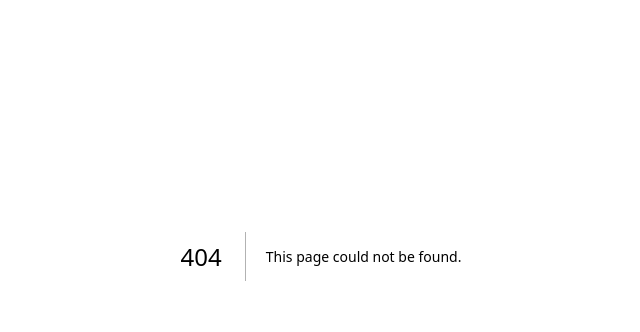
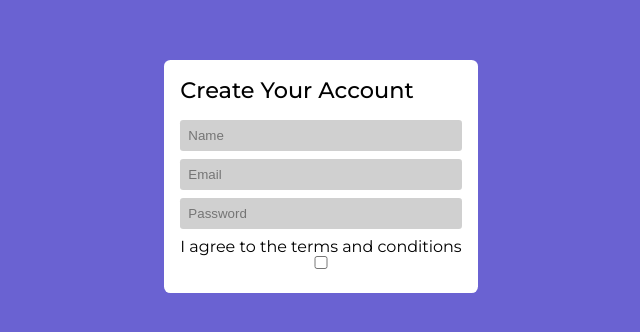
Before and after one commit to designbyheart/semos-javascript-academy, a Next.js app: page /auth/signup in a window 1280 px wide. Before the commit this address had no page. Shown: the part 144-476 px from the top of the page, without its empty margins (319-959 px from the left). Built offline with nearby package versions, Linux system fonts and the light colour scheme.

Commit message:
Added auth signup form

```diff
--- /dev/null
+++ b/next.config.js
@@ -0,0 +1,10 @@
+const path = require("path");
+
+/** @type {import('next').NextConfig} */
+const nextConfig = {
+  sassOptions: {
+    includePaths: [path.join(__dirname, "styles")],
+  },
+};
+
+module.exports = nextConfig;
--- a/next.config.mjs
+++ /dev/null
@@ -1,4 +0,0 @@
-/** @type {import('next').NextConfig} */
-const nextConfig = {};
-
-export default nextConfig;
--- a/package.json
+++ b/package.json
@@ -9,9 +9,11 @@
     "lint": "next lint"
   },
   "dependencies": {
+    "next": "14.1.0",
+    "path": "^0.12.7",
     "react": "^18",
     "react-dom": "^18",
-    "next": "14.1.0"
+    "sass": "^1.71.1"
   },
   "devDependencies": {
     "eslint": "^8",
--- /dev/null
+++ b/src/app/auth/signup/page.js
@@ -0,0 +1,7 @@
+import SignUpForm from "@/components/organisms/SignupForm";
+
+export default function SignUpPage() {
+    return <div className="auth-page sign-up-page">
+        <SignUpForm />
+    </div>
+}
--- a/src/app/layout.js
+++ b/src/app/layout.js
@@ -1,5 +1,6 @@
 import { Montserrat } from "next/font/google";
 import "./globals.css";
+import "@/style/app.scss"
 
 // const inter = Inter({ subsets: ["latin"] });
 const montserrat = Montserrat({ subsets: ["latin"] });
--- /dev/null
+++ b/src/components/molecules/InputField.js
@@ -0,0 +1,11 @@
+export default function InputField({ label, type = 'text', value, id, onChange, placeholder}) {
+    return (
+      <div className="input-field-container">
+        {label && <label htmlFor={id}>{label}</label>}
+        <input
+         type={type}
+          onChange={onChange} defaultValue={value}
+        placeholder={placeholder} />
+      </div>
+    );
+}
--- /dev/null
+++ b/src/components/molecules/_input-field.scss
@@ -0,0 +1,12 @@
+.input-field-container {
+    display: flex;
+    flex-direction: column;
+    margin-bottom: .5rem;
+
+  input {
+    background: $input-background;
+    border:none;
+    padding: .5rem;
+    border-radius: .2rem;
+  }
+}
--- /dev/null
+++ b/src/components/organisms/SignupForm.js
@@ -0,0 +1,26 @@
+'use client';
+
+import InputField from "../molecules/InputField";
+
+const fields = [
+  { placeholder: "Name", id: "name" },
+  { placeholder: "Email", id: "email", type: "email" },
+  { placeholder: "Password", id: "password", type: "password" },
+  {
+    label: "I agree to the terms and conditions",
+    id: "terms",
+    type: "checkbox",
+  },
+];
+
+export default function SignUpForm() {
+    return (
+      <div className="auth-form sign-up-form">
+        {/* inputs: name, email, password, checkbox  */}
+        <h1>Create Your Account</h1>
+        {fields.map((field, index) => (
+          <InputField key={field.id} id={field.id} type={field.type} label={field.label} placeholder={field.placeholder}/>
+        ))}
+      </div>
+    );
+};
--- /dev/null
+++ b/src/style/_auth-page.scss
@@ -0,0 +1,23 @@
+.auth-page {
+    background: #6A62D2;
+    min-height: 100vh;
+    display: flex;
+    flex-direction: column;
+    justify-content: center;
+
+
+    .auth-form {
+        background: white;
+        margin: 0 auto 10rem auto;
+        border-radius: .4rem;
+        gap: 1rem;
+        padding: 1rem;
+
+        h1 {
+            color: black;
+            font-size: 1.4rem;
+            font-weight: 500;
+            margin-bottom: 1rem;
+        }
+    }
+}
--- /dev/null
+++ b/src/style/app.scss
@@ -0,0 +1,13 @@
+$input-background: #D0D0D0;
+
+// atoms
+
+// molecules
+@import '../components/molecules/input-field';
+
+// organisms
+
+// templates
+
+// pages
+@import './auth-page';
```
Also changed, not shown: src/app/shopping-cart/page.js (+31 -6 lines), src/services/api/apiSignUp.js (added, +27 -0 lines).
